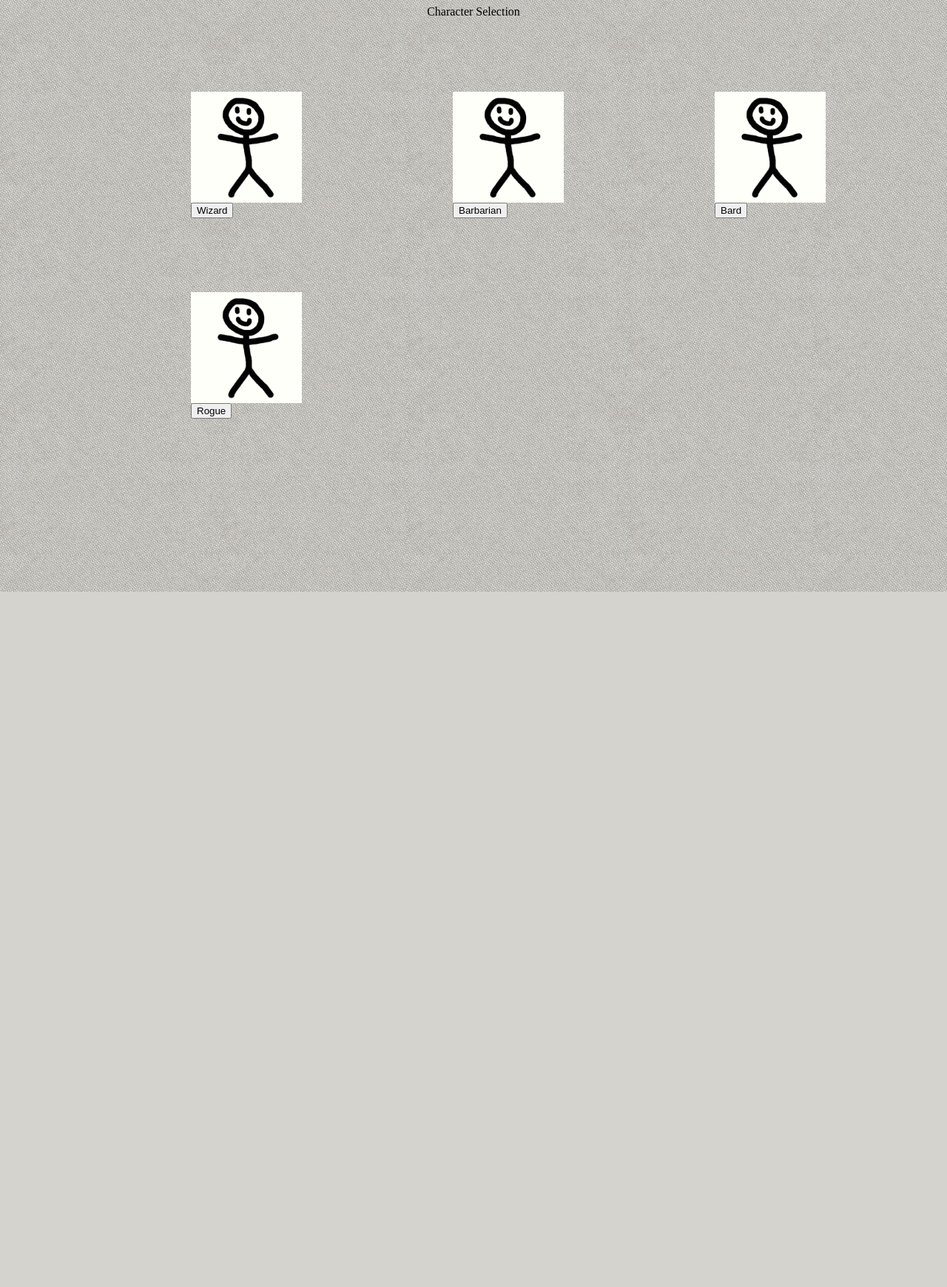
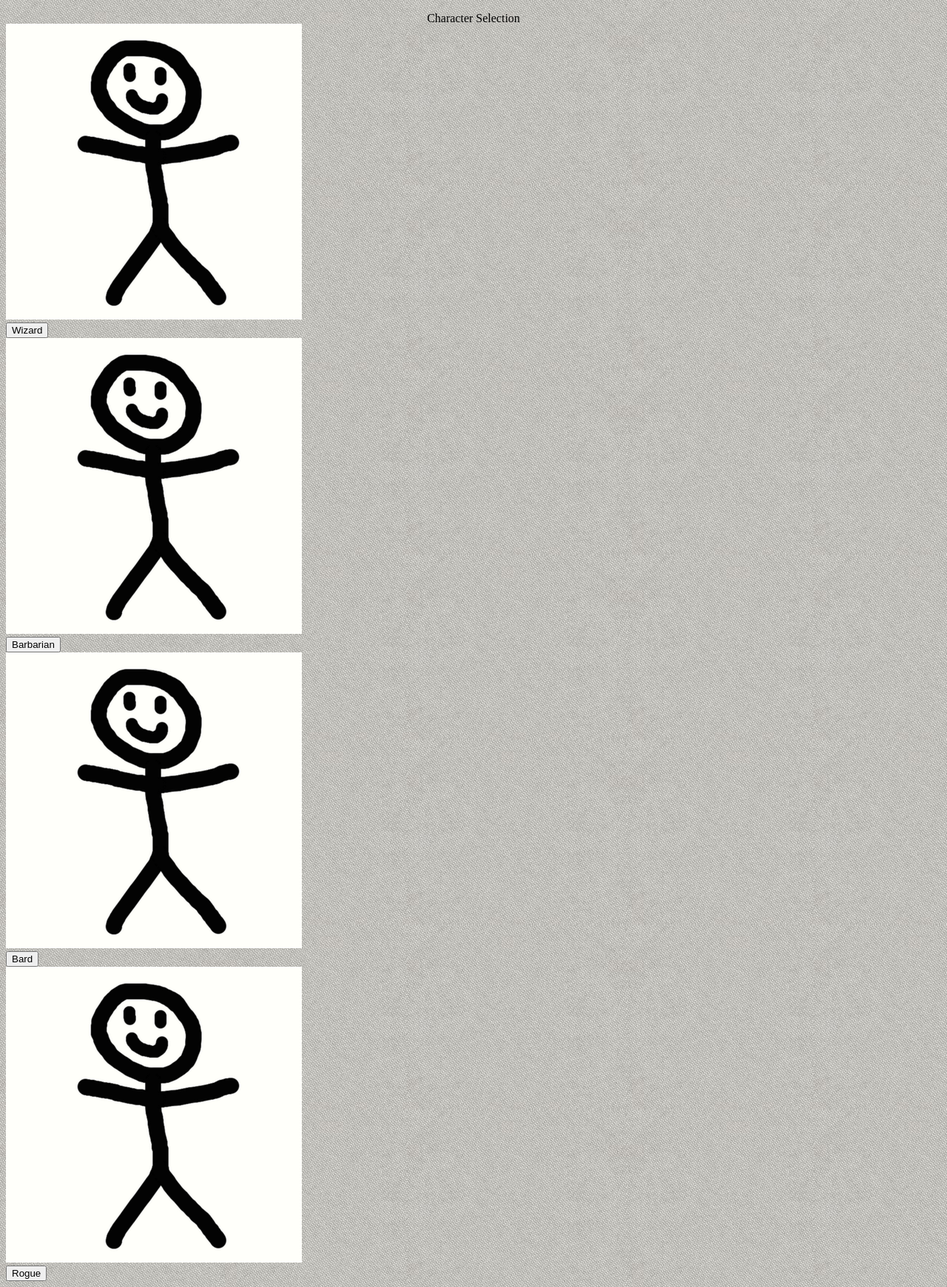
Before and after one commit to beyondmymemories/beyondmymemories.github.io, a PHP site: page /charSelect.html in a window 1280 px wide. Shown: the whole page at 74% size. Before the commit the page ends 800 px from the top, so only its background shows below. Run offline with PHP 8.4, Linux system fonts and the light colour scheme.

Commit message:
Pushing containers
Made the main page, character select, and main game page divs in containers

```diff
--- a/CSS/index.css
+++ b/CSS/index.css
@@ -4,67 +4,10 @@ body {
     background-color: grey;
 }
 
-/* This is the character class. */
-.characters {
-    width: 100px;
-}
-
-/* This defines the character images. */
-.characters img {
-    float: left;
-    margin-left: +20;
-    margin-top: +20;
-    width: 150px;
-    height: 150px;
-}
-
-/* This handles the first character button. */
-div.buttonChar1 {
-    margin-left: +250px;
-    margin-top: +100px;
-    display: inline-block;
-}
-
-/* This handles the second character button. */
-div.buttonChar2 {
-    margin-left: +250px;
-    margin-top: +100px;
-    display: inline-block;
-}
-
-/* This handles the third character button. */
-div.buttonChar3 {
-    margin-left: +250px;
-    margin-top: +100px;
-    display: inline-block;
-}
-
-/* This handles the fourth character button. */
-div.buttonChar4 {
-    margin-left: +250px;
-    margin-top: +100px;
-    display: inline-block;
-}
-
 /* This handles the title of the page. */
 div.title {
     height: 1em;
     position: relative;
-}
-
-/* This handles the items within this container. */
-div.container4 {
-    height: 10em;
-    position: relative;
-}
-
-div.container4 p {
-    margin: 0;
-    position: absolute;
-    top: 50%;
-    left: 50%;
-    margin-right: -50%;
-    transform: translate(-50%, -50%)
 }
 
 p {
```
Also changed, not shown: CSS/container3.css (added, +28 -0 lines), Functions/Chapter1/chapter1_begin.js (+12 -0 lines), JS/load_function.js (added, +17 -0 lines), JS/save.js (+15 -5 lines), index.html (+10 -6 lines).
